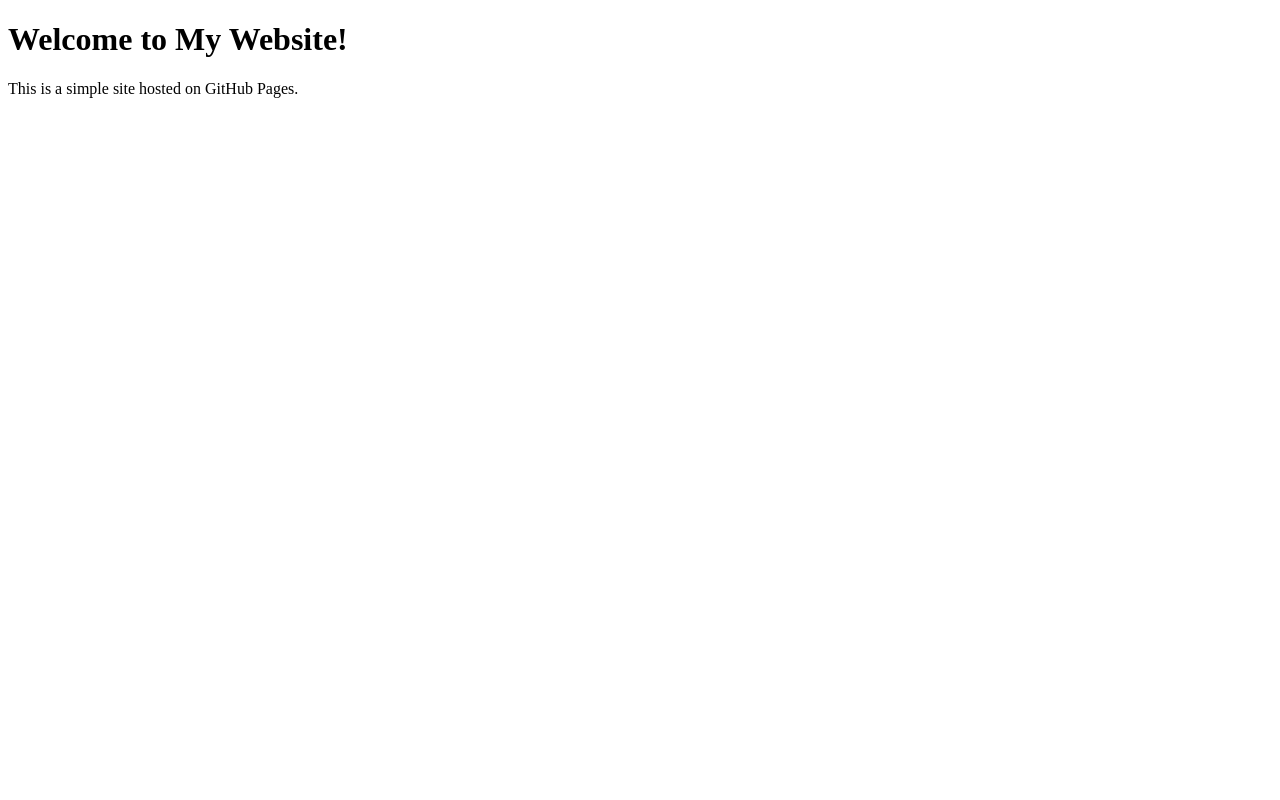
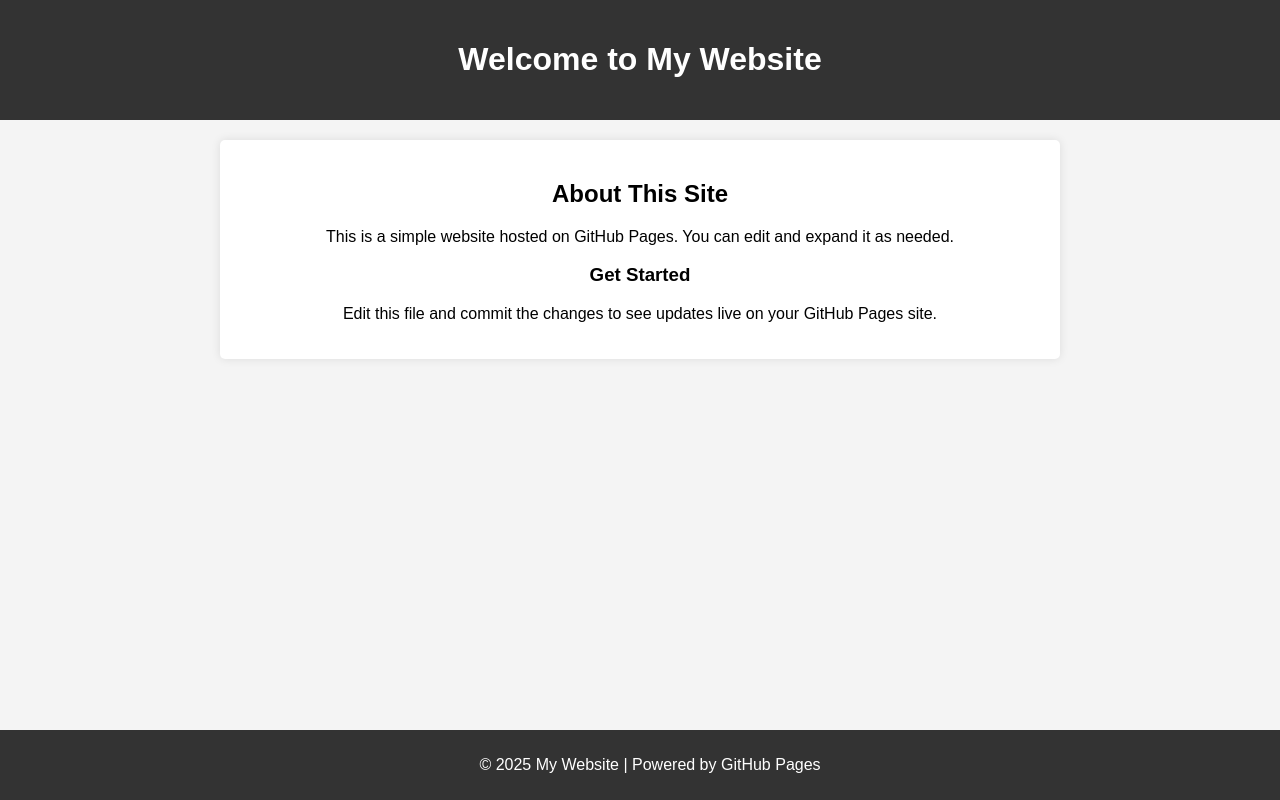
Before and after one commit to gbmc16/gbmc16.github.io, a plain HTML site: page index.html in a window 1280 px wide. Drawn offline with Linux system fonts and the light colour scheme.

Commit message:
Updated index.html

```diff
--- a/index.html
+++ b/index.html
@@ -4,9 +4,52 @@
     <meta charset="UTF-8">
     <meta name="viewport" content="width=device-width, initial-scale=1.0">
     <title>My GitHub Website</title>
+    <style>
+        body {
+            font-family: Arial, sans-serif;
+            text-align: center;
+            background-color: #f4f4f4;
+            margin: 0;
+            padding: 0;
+        }
+        header {
+            background-color: #333;
+            color: white;
+            padding: 20px;
+        }
+        .container {
+            max-width: 800px;
+            margin: 20px auto;
+            background: white;
+            padding: 20px;
+            box-shadow: 0px 0px 10px rgba(0, 0, 0, 0.1);
+            border-radius: 5px;
+        }
+        footer {
+            background-color: #333;
+            color: white;
+            padding: 10px;
+            position: fixed;
+            bottom: 0;
+            width: 100%;
+        }
+    </style>
 </head>
 <body>
-    <h1>Welcome to My Website!</h1>
-    <p>This is a simple site hosted on GitHub Pages.</p>
+    <header>
+        <h1>Welcome to My Website</h1>
+    </header>
+
+    <div class="container">
+        <h2>About This Site</h2>
+        <p>This is a simple website hosted on GitHub Pages. You can edit and expand it as needed.</p>
+
+        <h3>Get Started</h3>
+        <p>Edit this file and commit the changes to see updates live on your GitHub Pages site.</p>
+    </div>
+
+    <footer>
+        <p>&copy; 2025 My Website | Powered by GitHub Pages</p>
+    </footer>
 </body>
 </html>
```
